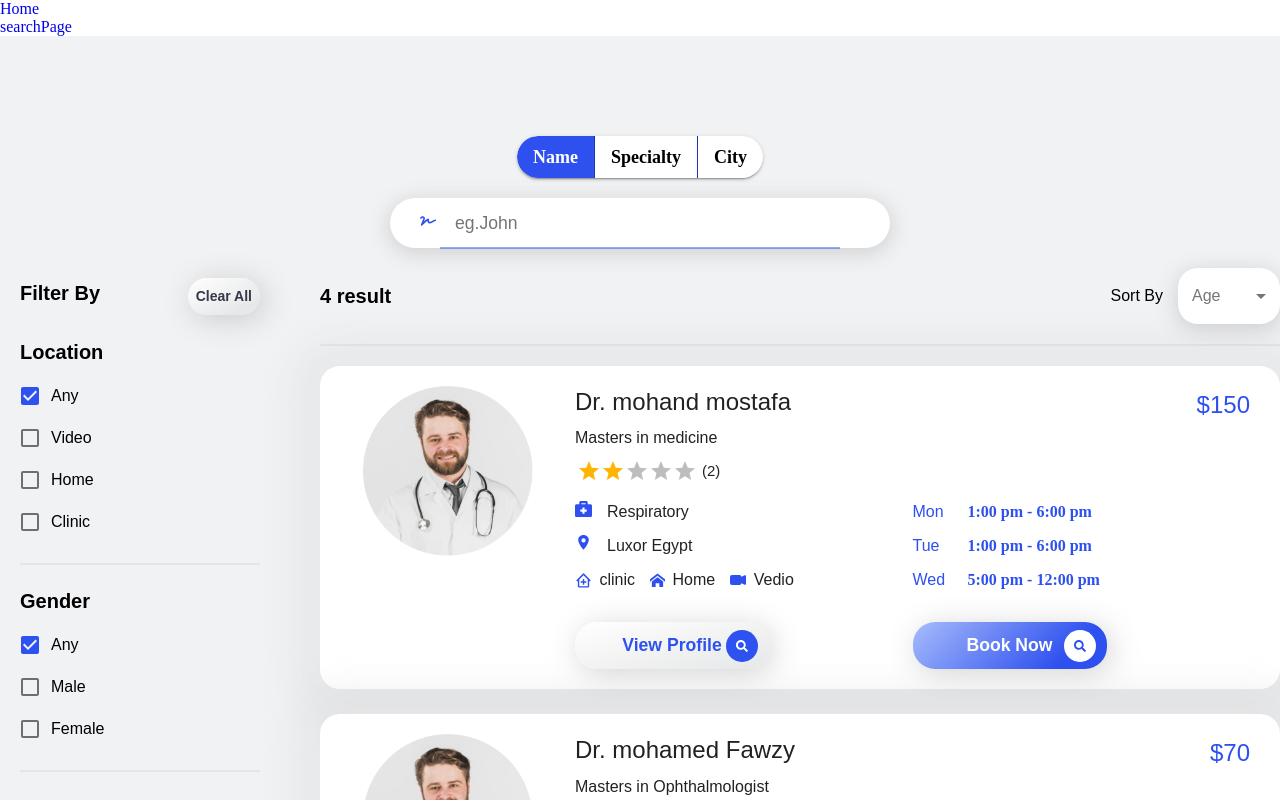
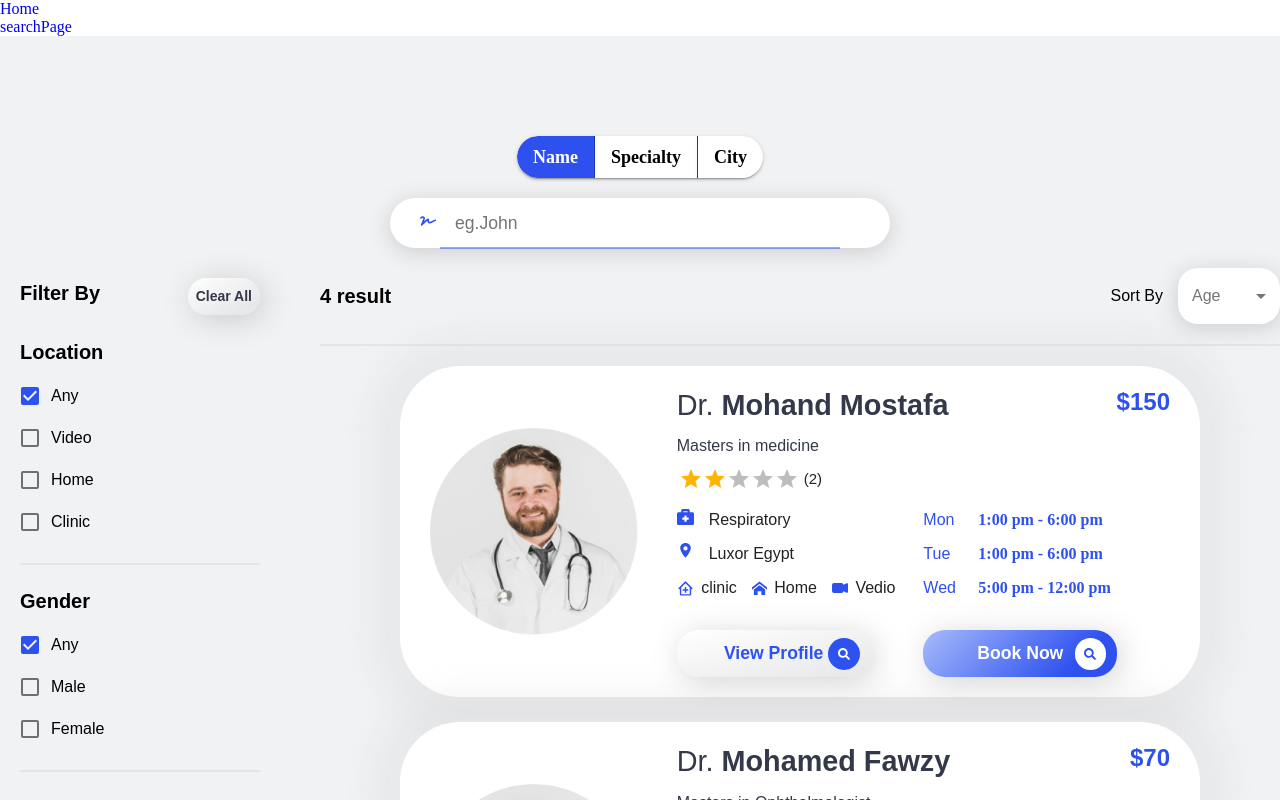
Before and after one commit to afifym/healovo, a React (Create React App) app: page /Searchresult in a window 1280 px wide. Shown: the top 800 px of the page. Built offline with nearby package versions, Linux system fonts and the light colour scheme.

Commit message:
design improvements

```diff
--- a/src/components/SearchPage/SearchCard/SearchCard.jsx
+++ b/src/components/SearchPage/SearchCard/SearchCard.jsx
@@ -1,33 +1,38 @@
-import { Box, Button, Grid } from "@material-ui/core";
-import styled from "styled-components";
-import Typography from "@material-ui/core/Typography";
-import { AiFillStar } from "react-icons/ai";
-import { BsStarHalf } from "react-icons/bs";
-import { AiOutlineStar } from "react-icons/ai";
-import { FaBriefcaseMedical } from "react-icons/fa";
+import { Box, Button, Grid } from '@material-ui/core';
+import styled from 'styled-components';
+import Typography from '@material-ui/core/Typography';
+import { AiFillStar } from 'react-icons/ai';
+import { BsStarHalf } from 'react-icons/bs';
+import { AiOutlineStar } from 'react-icons/ai';
+import { FaBriefcaseMedical } from 'react-icons/fa';
 
-import { BsFillCameraVideoFill } from "react-icons/bs";
+import { BsFillCameraVideoFill } from 'react-icons/bs';
 
-import { BiClinic } from "react-icons/bi";
+import { BiClinic } from 'react-icons/bi';
 
-import { ImHome } from "react-icons/im";
+import { ImHome } from 'react-icons/im';
 
-import { FaSearch } from "react-icons/fa";
+import { FaSearch } from 'react-icons/fa';
 
-import { IoLocationSharp } from "react-icons/io5";
-import GradientButton from "./../../shared/GradientButton/GradientButton";
-import { useState } from "react";
-import AvailableTimeLine from "./AvailableTimeLine";
-import Paper from "@material-ui/core/Paper";
-import Hidden from "@material-ui/core/Hidden";
-import DoctorRating from "../DoctorRating";
+import { IoLocationSharp } from 'react-icons/io5';
+import GradientButton from './../../shared/GradientButton/GradientButton';
+import { useState } from 'react';
+import AvailableTimeLine from './AvailableTimeLine';
+import Paper from '@material-ui/core/Paper';
+import Hidden from '@material-ui/core/Hidden';
+import DoctorRating from '../DoctorRating';
+
+const capitalizeString = (str) => {
+  return str?.charAt(0).toUpperCase() + str?.slice(1);
+};
 
 const CustomePaper = styled(Paper)`
   background: #ffffff;
   box-shadow: 0px 0px 32px 28px rgba(206, 206, 206, 0.25);
-  border-radius: 20px !important;
+  border-radius: 60px !important;
+  width: 800px;
+  margin-bottom: 25px;
 
-  margin-bottom: 25px;
   @media (min-width: 960px) {
     padding: 20px 30px;
   }
@@ -49,7 +54,6 @@ const CustomePaper = styled(Paper)`
 
 const SearchCardWraperGrid = styled(Grid)``;
 
-const SearchHeaderGrid = styled(Grid)``;
 const SearchBodyGrid = styled(Grid)``;
 
 const SearchBody__HeadeGridr = styled(Grid)``;
@@ -59,7 +63,6 @@ const SearchBody__bodyGrid = styled(Grid)`
 const SearchBody__FooterGrid = styled(Grid)``;
 
 const ImgWraper = styled.div`
-  padding-right: 30px;
   max-width: 200px;
   padding-bottom: 30px;
   img {
@@ -84,18 +87,18 @@ const ContactDoctor = styled(Box)`
   align-items: center;
 `;
 
-const goldColor = { color: "#FEC565" };
+const goldColor = { color: '#FEC565' };
 const singleInfoStyle = {
-  paddingLeft: "15px",
-  fontSize: "1rem",
-  fontFamily: " Montserrat, sans-serif",
-  fontWeight: "400",
-  lineHeight: "1.5",
+  paddingLeft: '15px',
+  fontSize: '1rem',
+  fontFamily: ' Montserrat, sans-serif',
+  fontWeight: '400',
+  lineHeight: '1.5',
 };
 
-const SingletDoctorCon = { paddingLeft: "7.5px", fontSize: 16 };
+const SingletDoctorCon = { paddingLeft: '7.5px', fontSize: 16 };
 
-const IconeColor = { color: "#2D50EF" };
+const IconeColor = { color: '#2D50EF' };
 
 const SearchCard = ({ Doctor }) => {
   const {
@@ -112,32 +115,45 @@ const SearchCard = ({ Doctor }) => {
   } = Doctor;
 
   return (
+    <Box display='flex' alignItems='center' justifyContent='center'>
       <CustomePaper>
         <SearchCardWraperGrid container>
-        <SearchHeaderGrid
+          <Grid
             item
             container
-          sm={3}
+            sm={4}
             xs={12}
-          justify="center"
-          alignItems="flex-start"
+            justify='center'
+            alignItems='center'
           >
-          <ImgWraper>
-            <img src={image} alt="" />
-          </ImgWraper>
-        </SearchHeaderGrid>
+            <div className='' style={{ marginRight: '1em' }}>
+              <img src={image} alt='doctor' style={{ width: '90%' }} />
+            </div>
+          </Grid>
 
-        <SearchBodyGrid item container sm={9} xs={12}>
+          <Grid item container sm={8} xs={12}>
             <SearchBody__HeadeGridr
               container
-            justify="space-between"
-            alignItems="flex-start"
+              justify='space-between'
+              alignItems='flex-start'
             >
               <Box>
-              <Typography variant="h5" gutterBottom>
-                {` Dr. ${name.first} ${name.last}`}
+                <Typography
+                  variant='h5'
+                  style={{ fontWeight: '700', fontSize: '1.8rem' }}
+                  gutterBottom
+                  color='secondary'
+                >
+                  <span style={{ fontWeight: '400' }}>Dr. </span>
+                  {`${capitalizeString(name.first)} ${capitalizeString(
+                    name.last
+                  )}`}
                 </Typography>
-              <Typography component="p" style={{ paddingBottom: 7 }}>
+                <Typography
+                  component='p'
+                  color='secondary'
+                  style={{ paddingBottom: 7 }}
+                >
                   {`${degree}`}
                 </Typography>
 
@@ -145,8 +161,8 @@ const SearchCard = ({ Doctor }) => {
               </Box>
 
               <Typography
-              style={{ color: "rgb(45 80 239)", fontSize: 24 }}
-              variant="h6"
+                style={{ color: 'rgb(45 80 239)', fontWeight: '700' }}
+                variant='h5'
                 gutterBottom
               >
                 {`$${price}`}
@@ -156,15 +172,15 @@ const SearchCard = ({ Doctor }) => {
             <SearchBody__bodyGrid container>
               <Grid item md={6}>
                 <SingleInfo>
-                <FaBriefcaseMedical size={17} style={{ color: "#2D50EF" }} />
-                <Typography component="p" style={singleInfoStyle}>
+                  <FaBriefcaseMedical size={17} style={{ color: '#2D50EF' }} />
+                  <Typography component='p' style={singleInfoStyle}>
                     {`${specialty}`}
                   </Typography>
                 </SingleInfo>
 
                 <SingleInfo>
-                <IoLocationSharp size={17} style={{ color: "#2D50EF" }} />
-                <Typography component="p" style={singleInfoStyle}>
+                  <IoLocationSharp size={17} style={{ color: '#2D50EF' }} />
+                  <Typography component='p' style={singleInfoStyle}>
                     {location}
                   </Typography>
                 </SingleInfo>
@@ -174,10 +190,10 @@ const SearchCard = ({ Doctor }) => {
                     <BiClinic
                       size={17}
                       style={{
-                      color: communicationMethods.clinic ? "#2D50EF" : "gray",
+                        color: communicationMethods.clinic ? '#2D50EF' : 'gray',
                       }}
                     />
-                  <Typography component="span" style={SingletDoctorCon}>
+                    <Typography component='span' style={SingletDoctorCon}>
                       clinic
                     </Typography>
                   </ContactDoctor>
@@ -186,10 +202,10 @@ const SearchCard = ({ Doctor }) => {
                     <ImHome
                       size={15}
                       style={{
-                      color: communicationMethods.home ? "#2D50EF" : "gray",
+                        color: communicationMethods.home ? '#2D50EF' : 'gray',
                       }}
                     />
-                  <Typography component="span" style={SingletDoctorCon}>
+                    <Typography component='span' style={SingletDoctorCon}>
                       Home
                     </Typography>
                   </ContactDoctor>
@@ -198,10 +214,10 @@ const SearchCard = ({ Doctor }) => {
                     <BsFillCameraVideoFill
                       size={16}
                       style={{
-                      color: communicationMethods.video ? "#2D50EF" : "gray",
+                        color: communicationMethods.video ? '#2D50EF' : 'gray',
                       }}
                     />
-                  <Typography component="span" style={SingletDoctorCon}>
+                    <Typography component='span' style={SingletDoctorCon}>
                       Vedio
                     </Typography>
                   </ContactDoctor>
@@ -219,8 +235,8 @@ const SearchCard = ({ Doctor }) => {
               <Grid item sm={6}>
                 <Hidden xsDown>
                   <GradientButton
-                  width="150px"
-                  icon={<FaSearch color="#FFF" size={12} />}
+                    width='150px'
+                    icon={<FaSearch color='#FFF' size={12} />}
                   >
                     View Profile
                   </GradientButton>
@@ -229,19 +245,20 @@ const SearchCard = ({ Doctor }) => {
 
               <Grid item sm={6}>
                 <GradientButton
-                width="150px"
+                  width='150px'
                   lightCircle={true}
                   blueBg={true}
-                style={{ padding: "5px 22px !important" }}
-                icon={<FaSearch color="#hsl(229, 86%, 56%)" size={12} />}
+                  style={{ padding: '5px 22px !important' }}
+                  icon={<FaSearch color='#hsl(229, 86%, 56%)' size={12} />}
                 >
                   Book Now
                 </GradientButton>
               </Grid>
             </SearchBody__FooterGrid>
-        </SearchBodyGrid>
+          </Grid>
         </SearchCardWraperGrid>
       </CustomePaper>
+    </Box>
   );
 };
 
```
Lines whose indentation alone changed are shown as unchanged.
